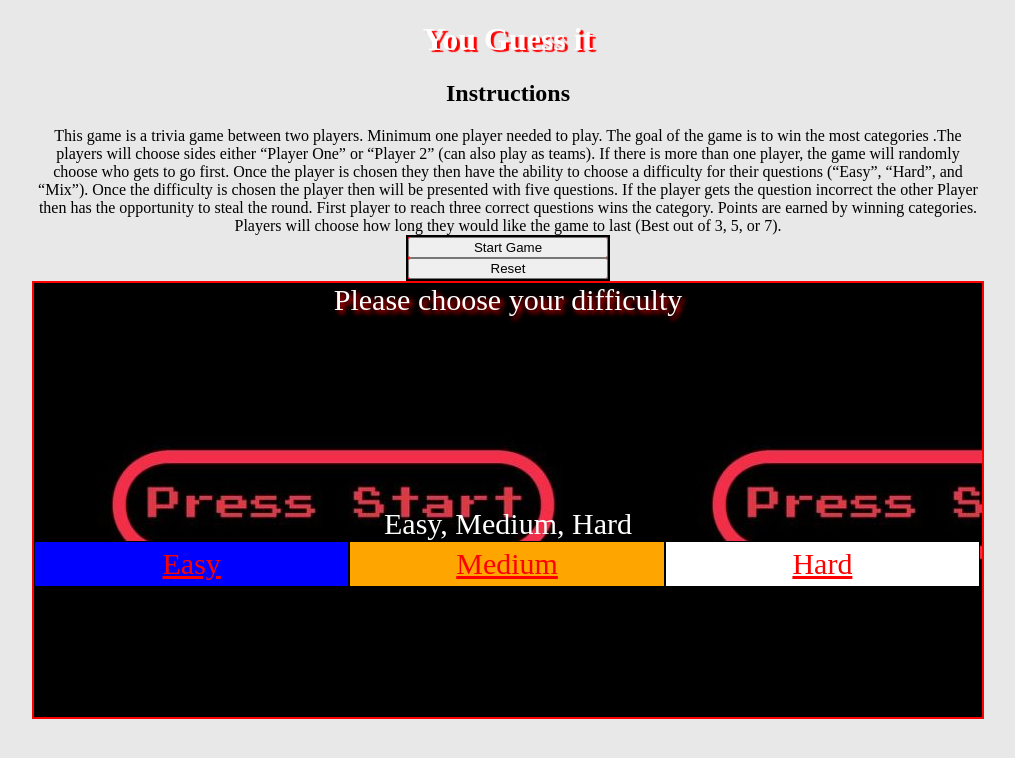
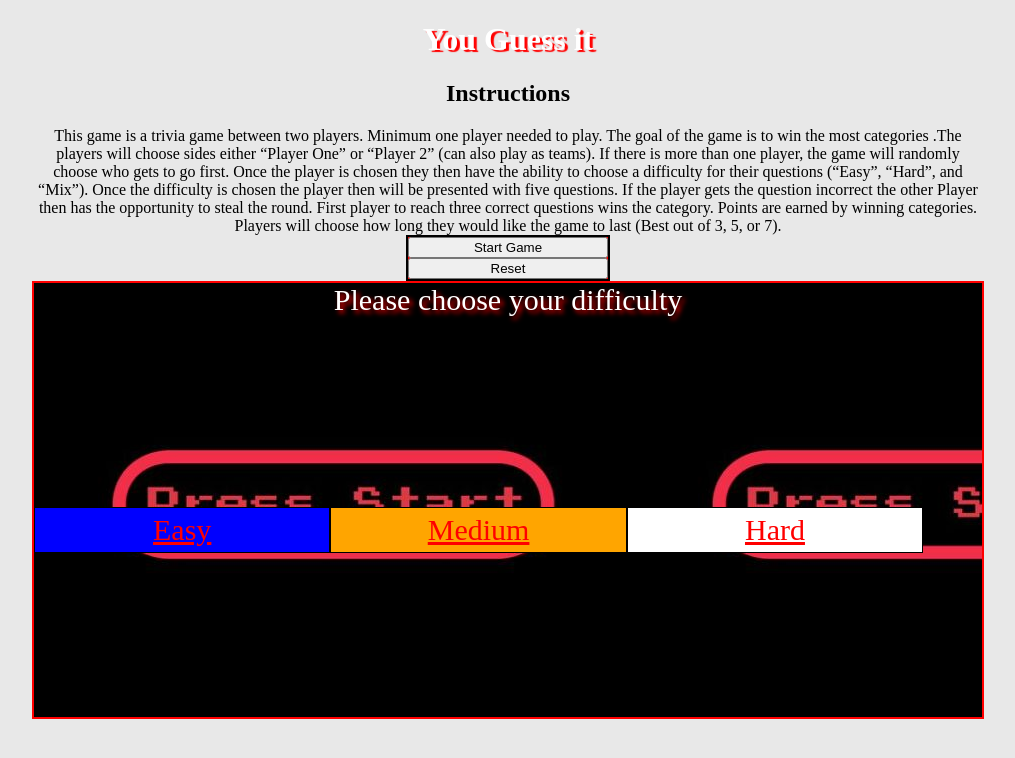
Before and after one commit to theamazingmrb/wdigame1, a plain HTML site: page index.html in a window 1280 px wide. Both pictures are taken after a click on the button "Start Game". Shown: the whole page, without its empty margins (132-1147 px from the left). Drawn offline with nearby package versions, Linux system fonts and the light colour scheme.

Commit message:
fixing div in div

```diff
--- a/css/style.css
+++ b/css/style.css
@@ -61,13 +61,12 @@ h2, p{
   padding-top: 190px;
   color: white;
 }
-.difficultyboxE , .difficultyboxM, .difficultyboxH{
+.difficultyBoxE , .difficultyBoxM, .difficultyBoxH{
   font-size: 30px;
   text-align: center;
   text-decoration: underline;
   color: red;
-  width: 32%;
-  /*height: 100px;*/
+  width: 30%;
   float: left;
   padding: 5px;
   margin: 0 auto;
--- a/index.html
+++ b/index.html
@@ -25,9 +25,12 @@
           <div id="gameBoard">
 
                  <div id="question"></div>
-                 <div class="difficultyBoxH"><div>
-                 <div class="difficultyBoxM"><div>
-                 <div class="difficultyBoxE"><div>
+
+                 <div class="difficultyBoxE"></div>
+
+                 <div class="difficultyBoxM"></div>
+
+                 <div class="difficultyBoxH"></div>
 
 
 
--- a/js/app.js
+++ b/js/app.js
@@ -6,9 +6,9 @@ function startGame(){
 
   setMessage("Welcome to You Guess It!");
   setQuestion(" Please choose Start Game!")
-  $('.difficultyboxH').remove();
-  $('.difficultyboxM').remove();
-  $('.difficultyboxE').remove();
+  $('.difficultyBoxH').empty();
+  $('.difficultyBoxM').empty();
+  $('.difficultyBoxE').empty();
 
 
 
@@ -23,16 +23,16 @@ function setQuestion(ques){
 function chooseDifficulty(){
   setMessage("Please choose your difficulty")
 
-  setQuestion("Easy, " + " Medium," + " Hard") // this works to change the text
-  var hard = $('<div class="difficultyboxH"></div>').css("background-color","white").text("Hard")
-  $('.difficultyBoxH').append(hard);
+  setQuestion("") // this works to change the text
+  $('.difficultyBoxH').css("background-color","white").text("Hard")
 
 
-var medium = $('<div class="difficultyboxM"></div>').css("background-color","orange").text("Medium")
-$('.difficultyBoxM').append(medium);
 
-var easy = $('<div class="difficultyboxE"></div>').css("background-color","blue").html("Easy")
-$('.difficultyBoxE').append(easy);
+  $('.difficultyBoxM').css("background-color","orange").text("Medium")
+
+
+  $('.difficultyBoxE').css("background-color","blue").html("Easy")
+
 
 
 
@@ -47,18 +47,22 @@ $('.difficultyBoxE').click(function setEasyQuestions(){
   /// $('#divID').css("background-image", "url(/myimage.jpg)");
 
   // $('quest')
-  $('.difficultyboxH').css("background-color", "white").html("SPORTS");
-  $('.difficultyboxM').css("background-color", "white").text("TACOBELL");
-  $('.difficultyboxE').css("background-color", "white").text("MICHAEL JACKSON");
+  $('.difficultyBoxH').css("background-color", "white").html("MICHAEL JACKSON");
+  $('.difficultyBoxM').css("background-color", "white").text("TACOBELL");
+  $('.difficultyBoxE').css("background-color", "white").html("SPORTS").click(setSportsQ);
 
-  var question1 = sportsQuestions[1];
+
   $('#question').text("Please chooose a Catagory");
   //var catagory = [ cat1, cat2, cat3]
 
 
 })
 /////////////////////////////// sportsQuestions
+function setSportsQ(){
+  setQuestion(sportsQuestions.question);
 
+
+}
 
 
 //////////////////////// sets message function
@@ -88,23 +92,4 @@ $('.button:last').click(function(){
 });
 //////////////////////////////////////////////////// Game LOGIX
 
-var sportsQuestions = [
-    ["Where do the Lakers play?", "Staples Center", "Clippers center", "My Moms house", "Taco Bell Arena", "answer"],
-    ["sport question 2?", "a", "b", "c", "d", "answer"],
-    ["sport question 3?", "a", "b", "c", "d", "answer"],
-    ["sport question 4?", "a", "b", "c", "d", "answer"],
-    ["sport question 5?", "a", "b", "c", "d", "answer"],
-  ];
-
-
-
-var javascriptQuestions = [
-    ["javascript question 1?", "a", "b", "c", "d", "answer"],
-    ["javascript question 2?", "a", "b", "c", "d", "answer"],
-    ["javascript question 3?", "a", "b", "c", "d", "answer"],
-    ["javascript question 4?", "a", "b", "c", "d", "answer"],
-    ["javascript question 5?", "a", "b", "c", "d", "answer"],
-  ];
-function test(){
-  console.log(sportsQuestions[1])
-}
+var sportsQuestions = {question: 'Where do the Lakers play?', a: 'Staples Center', b: 'Clippers center', c:'My Moms house', d:'Taco Bell Arena'};
```
